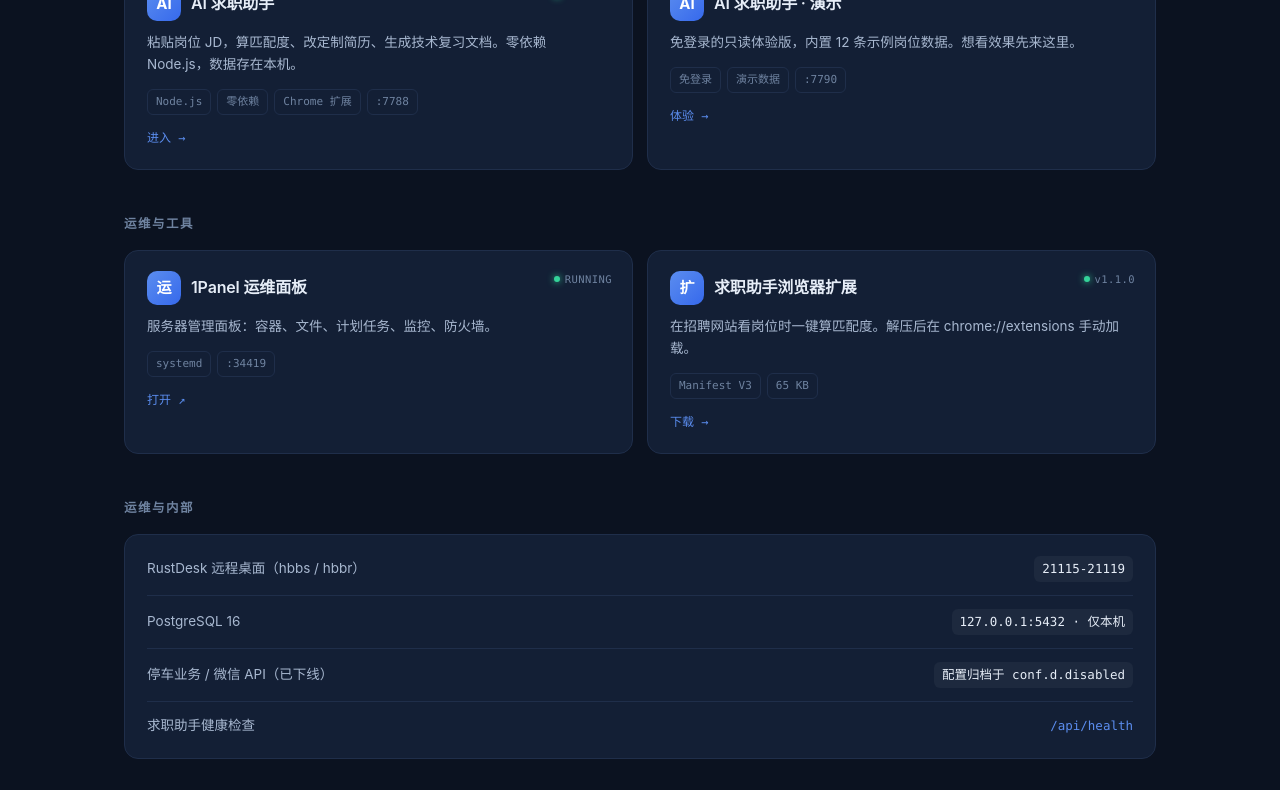
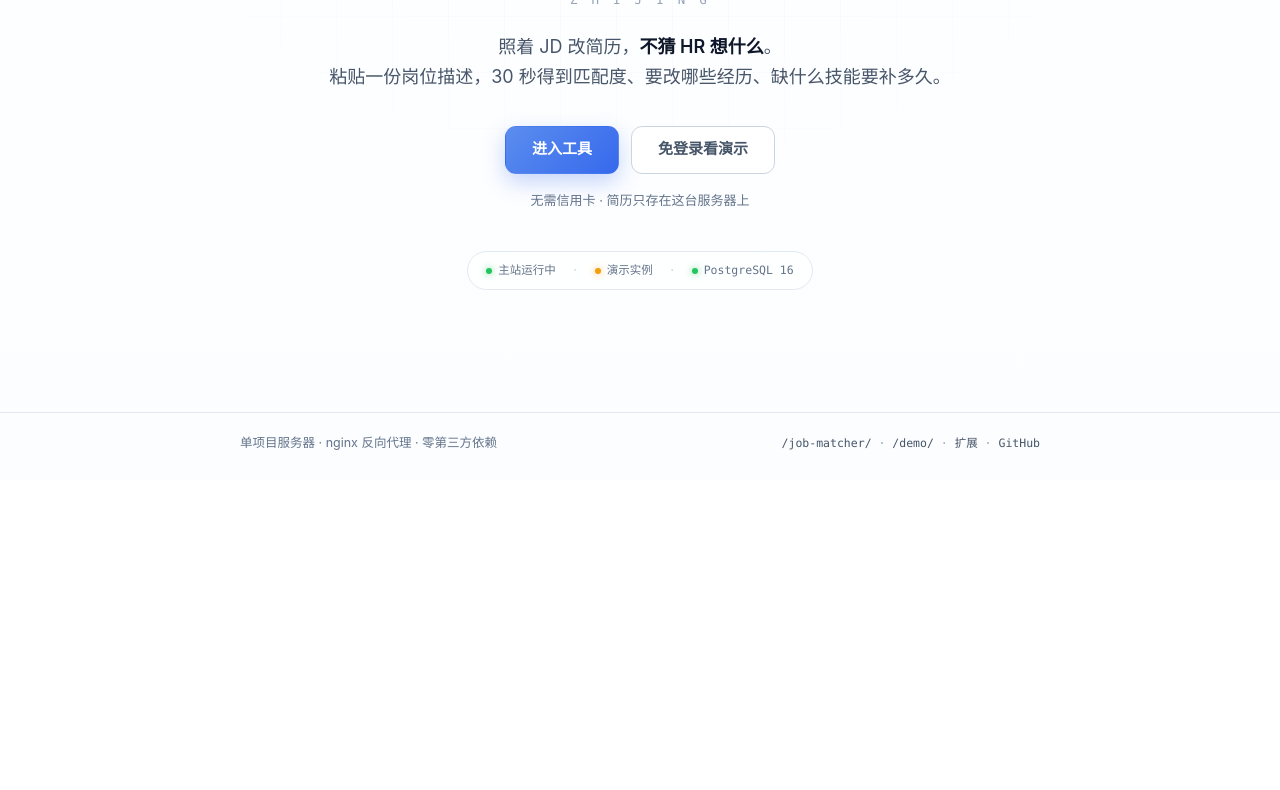
Before and after one commit to zhulifeng728/job-matcher, a browser extension: page portal/index.html in a window 1280 px wide. Shown: the part 320-1110 px from the top of the page. After the commit the page ends 800 px from the top, so only its background shows below. Drawn offline with Linux system fonts and the light colour scheme.

Commit message:
feat: 产品改名「职镜」，门户改为单项目入口，清理停车项目残留
用户反馈：停车/微信 API 不要了，服务器现在只有一个项目，
门户显示不对，让自己起个名字。

一、改名：AI 求职助手 → 职镜（ZhiJing）
  副标：照着 JD 改简历，不猜 HR 想什么
  覆盖范围：页面 title / 导航 logo / 落地页 / 登录页 / 页脚 /
            扩展 manifest 与 popup / README
  旧名残留 0 处（前后端全文检索确认）

二、门户重做（portal/index.html）
  之前是「多项目卡片墙」—— 但服务器上只有一个项目，卡片墙本身就不成立，
  而且卡片高度参差、信息对不上。
  改成单项目入口页：
    - 居中：品牌 mark + 职镜 + 拼音 + 一句话定位
    - 双 CTA：进入工具 / 免登录看演示
    - 状态条：主站 / 演示实例 / PostgreSQL
    - 页脚：路由清单 + GitHub
  视觉与产品品牌一致（同一套 #3669EC 渐变），不再是深色运维风。

三、服务器清理
  删除 conf.d.disabled/ 下归档的两个停车项目配置，
  以及 conf.d/ 里遗留的 parking.conf.bak / tcjzrz..._bak / default.conf.bak。
  现在 conf.d 只剩 job-matcher.conf（+ 一个本次改动的备份）。

实测：门户 200（title=职镜）、/job-matcher/ 200（旧名 0 处）、
/demo/ 200、扩展包 name=「职镜 · 岗位匹配」，
移动端 390px 零溢出，控制台零错误。

```diff
--- a/portal/index.html
+++ b/portal/index.html
@@ -3,219 +3,147 @@
 <head>
 <meta charset="utf-8">
 <meta name="viewport" content="width=device-width, initial-scale=1">
-<title>服务器项目门户 · 150.158.49.37</title>
-<meta name="description" content="这台服务器上运行的项目入口">
+<title>职镜 · 照着 JD 改简历，不猜 HR 想什么</title>
+<meta name="description" content="职镜 —— 粘贴一份岗位描述，30 秒得到匹配度、要改哪些经历、缺什么技能要补多久。">
 <style>
   :root {
-    --bg: #0B1220; --bg-2: #111B2E; --card: #131F35; --card-h: #17253F;
-    --line: #1F2E4A; --ink: #E6EDF7; --ink-2: #A8B8D0; --ink-3: #6F83A0;
-    --brand: #5B8DEF; --brand-2: #3669EC;
-    --ok: #34D399; --warn: #FBBF24; --off: #64748B;
+    --brand: #3669EC; --brand-2: #5B8DEF; --ink: #0F172A; --ink-2: #475569;
+    --ink-3: #64748B; --line: #E2E8F0; --line-2: #CBD5E1;
     --mono: ui-monospace, "SF Mono", Menlo, Consolas, monospace;
+    --grad: linear-gradient(135deg, #5B8DEF, #3669EC);
   }
   * { box-sizing: border-box; }
+  html, body { height: 100%; }
   body {
-    margin: 0; background: radial-gradient(1200px 600px at 50% -10%, #16233C 0%, var(--bg) 60%);
-    color: var(--ink); min-height: 100vh;
-    font: 15px/1.6 -apple-system, "PingFang SC", "Microsoft YaHei", system-ui, sans-serif;
+    margin: 0; color: var(--ink); background: #fff;
+    font: 15px/1.65 -apple-system, "PingFang SC", "Microsoft YaHei", system-ui, sans-serif;
     -webkit-font-smoothing: antialiased;
-  }
-  .wrap { max-width: 1080px; margin: 0 auto; padding: 56px 24px 72px; }
-
-  header { margin-bottom: 40px; }
-  .eyebrow {
-    display: inline-flex; align-items: center; gap: 7px;
-    font-family: var(--mono); font-size: 12px; color: var(--ink-3);
-    border: 1px solid var(--line); background: rgba(255,255,255,.02);
-    padding: 5px 11px; border-radius: 999px; margin-bottom: 18px;
-  }
-  .dot { width: 6px; height: 6px; border-radius: 50%; background: var(--ok); box-shadow: 0 0 8px var(--ok); }
-  h1 { font-size: 34px; line-height: 1.25; letter-spacing: -.025em; margin: 0 0 10px; font-weight: 700; }
-  h1 span { color: var(--ink-3); font-weight: 400; font-family: var(--mono); font-size: 22px; }
-  .sub { color: var(--ink-2); font-size: 15px; margin: 0; max-width: 620px; }
-
-  h2 {
-    font-size: 12.5px; text-transform: uppercase; letter-spacing: .12em;
-    color: var(--ink-3); font-weight: 600; margin: 44px 0 16px;
-    font-family: var(--mono);
+    display: flex; flex-direction: column; min-height: 100vh;
   }
 
-  .grid { display: grid; grid-template-columns: repeat(2, 1fr); gap: 14px; }
+  /* 背景：极淡网格 + 顶部光晕 */
+  .bg {
+    position: fixed; inset: 0; z-index: -1;
+    background:
+      radial-gradient(900px 420px at 50% -12%, rgba(54,105,236,.10), transparent 70%),
+      linear-gradient(#fff, #FBFDFF);
+  }
+  .bg::after {
+    content: ''; position: absolute; inset: 0;
+    background-image:
+      linear-gradient(to right, rgba(15,23,42,.035) 1px, transparent 1px),
+      linear-gradient(to bottom, rgba(15,23,42,.035) 1px, transparent 1px);
+    background-size: 56px 56px;
+    mask-image: radial-gradient(720px 460px at 50% 22%, #000 0%, transparent 78%);
+    -webkit-mask-image: radial-gradient(720px 460px at 50% 22%, #000 0%, transparent 78%);
+  }
 
-  .card {
-    display: block; text-decoration: none; color: inherit;
-    background: var(--card); border: 1px solid var(--line); border-radius: 14px;
-    padding: 20px 22px; transition: border-color .18s, background .18s, transform .18s;
-    position: relative; overflow: hidden;
+  main {
+    flex: 1; display: flex; align-items: center; justify-content: center;
+    padding: 72px 24px 40px; text-align: center;
   }
-  .card:hover { background: var(--card-h); border-color: #2C4470; transform: translateY(-2px); }
-  .card:focus-visible { outline: none; box-shadow: 0 0 0 3px rgba(91,141,239,.4); }
-  .card[data-off] { opacity: .55; }
-  .card[data-off]:hover { transform: none; }
+  .inner { max-width: 660px; width: 100%; }
 
-  .card-top { display: flex; align-items: center; gap: 10px; margin-bottom: 10px; }
-  .badge {
-    width: 34px; height: 34px; border-radius: 10px; flex: none;
-    display: grid; place-items: center; font-size: 15px; font-weight: 700;
-    background: linear-gradient(135deg, var(--brand), var(--brand-2)); color: #fff;
+  .mark {
+    width: 64px; height: 64px; border-radius: 18px; margin: 0 auto 26px;
+    background: var(--grad); color: #fff; display: grid; place-items: center;
+    font-size: 28px; font-weight: 700; letter-spacing: -.02em;
+    box-shadow: 0 14px 34px rgba(54,105,236,.32), inset 0 1px 0 rgba(255,255,255,.28);
   }
-  .card h3 { font-size: 16px; margin: 0; font-weight: 600; letter-spacing: -.01em; }
-  .card p { color: var(--ink-2); font-size: 13.5px; margin: 0 0 14px; line-height: 1.65; }
 
-  .tags { display: flex; flex-wrap: wrap; gap: 6px; }
-  .tag {
-    font-family: var(--mono); font-size: 11px; color: var(--ink-3);
-    border: 1px solid var(--line); padding: 3px 8px; border-radius: 6px;
+  h1 {
+    font-size: 52px; line-height: 1.1; letter-spacing: -.035em;
+    margin: 0 0 8px; font-weight: 800; color: #16233C;
   }
-  .go {
-    font-family: var(--mono); font-size: 12px; color: var(--brand);
-    display: inline-flex; align-items: center; gap: 5px; margin-top: 14px;
+  .py { font-family: var(--mono); font-size: 12.5px; color: #94A3B8; letter-spacing: .26em; margin-bottom: 22px; }
+  .tagline { font-size: 18px; line-height: 1.65; color: var(--ink-2); margin: 0 0 34px; }
+  .tagline b { color: var(--ink); font-weight: 600; }
+
+  .cta { display: flex; gap: 12px; justify-content: center; flex-wrap: wrap; margin-bottom: 16px; }
+  .btn {
+    display: inline-flex; align-items: center; justify-content: center; gap: 8px;
+    height: 48px; padding: 0 26px; border-radius: 11px; border: 1px solid transparent;
+    font-size: 15px; font-weight: 600; text-decoration: none; cursor: pointer;
+    transition: transform .15s, box-shadow .15s, background .15s, border-color .15s, color .15s;
   }
-  .card[data-off] .go { color: var(--ink-3); }
+  .btn:focus-visible { outline: none; box-shadow: 0 0 0 4px rgba(54,105,236,.22); }
+  .btn-primary { background: var(--grad); color: #fff; box-shadow: 0 8px 22px rgba(54,105,236,.28); }
+  .btn-primary:hover { transform: translateY(-1px); box-shadow: 0 12px 28px rgba(54,105,236,.34); }
+  .btn-ghost { background: #fff; color: var(--ink-2); border-color: var(--line-2); }
+  .btn-ghost:hover { color: var(--brand); border-color: #B9CCF5; background: #F7FAFF; }
+
+  .hint { font-size: 13px; color: var(--ink-3); margin-bottom: 40px; }
 
   .status {
-    position: absolute; top: 20px; right: 20px;
-    font-family: var(--mono); font-size: 10.5px; letter-spacing: .04em;
-    display: inline-flex; align-items: center; gap: 5px; color: var(--ink-3);
+    display: inline-flex; align-items: center; gap: 16px; flex-wrap: wrap;
+    justify-content: center; padding: 9px 18px;
+    border: 1px solid var(--line); border-radius: 999px; background: rgba(255,255,255,.72);
+    backdrop-filter: blur(6px);
+    font-family: var(--mono); font-size: 11.5px; color: var(--ink-3);
   }
-  .status i { width: 6px; height: 6px; border-radius: 50%; display: block; }
-  .status.on i { background: var(--ok); box-shadow: 0 0 7px var(--ok); }
-  .status.demo i { background: var(--warn); }
-  .status.off i { background: var(--off); }
+  .status .s { display: inline-flex; align-items: center; gap: 6px; }
+  .status i { width: 6px; height: 6px; border-radius: 50%; background: #22C55E; box-shadow: 0 0 7px rgba(34,197,94,.7); display: block; }
+  .status .s.demo i { background: #F59E0B; box-shadow: 0 0 7px rgba(245,158,11,.6); }
+  .status .sep { color: var(--line-2); }
 
-  .row {
-    display: flex; align-items: center; justify-content: space-between; gap: 16px;
-    padding: 13px 0; border-bottom: 1px solid var(--line);
-    font-size: 13.5px; color: var(--ink-2);
-  }
-  .row:last-child { border-bottom: none; }
-  .row .k { display: flex; align-items: center; gap: 9px; }
-  .row code {
-    font-family: var(--mono); font-size: 12.5px; color: var(--ink);
-    background: rgba(255,255,255,.045); padding: 3px 8px; border-radius: 6px;
-  }
-  .row a { color: var(--brand); text-decoration: none; font-family: var(--mono); font-size: 12.5px; }
-  .row a:hover { text-decoration: underline; }
-
-  footer {
-    margin-top: 48px; padding-top: 22px; border-top: 1px solid var(--line);
-    color: var(--ink-3); font-size: 12.5px; display: flex;
-    justify-content: space-between; gap: 16px; flex-wrap: wrap;
-    font-family: var(--mono);
+  footer { padding: 20px 24px 26px; border-top: 1px solid var(--line); color: var(--ink-3); font-size: 12.5px; }
+  .f-inner {
+    max-width: 800px; margin: 0 auto; display: flex;
+    justify-content: space-between; gap: 14px; flex-wrap: wrap; align-items: center;
   }
   footer a { color: var(--ink-2); text-decoration: none; }
-  footer a:hover { color: var(--ink); }
+  footer a:hover { color: var(--brand); }
+  .f-meta { font-family: var(--mono); font-size: 11.5px; color: #94A3B8; }
 
-  @media (max-width: 760px) {
-    .wrap { padding: 36px 18px 56px; }
-    h1 { font-size: 26px; }
-    .grid { grid-template-columns: 1fr; }
+  @media (max-width: 640px) {
+    main { padding: 52px 20px 32px; }
+    h1 { font-size: 38px; }
+    .tagline { font-size: 16px; }
   }
 </style>
 </head>
 <body>
-<div class="wrap">
+<div class="bg"></div>
 
-  <header>
-    <div class="eyebrow"><span class="dot"></span>150.158.49.37 · nginx + docker</div>
-    <h1>服务器项目门户 <span>/ projects</span></h1>
-    <p class="sub">这台机器上跑着几个独立项目。这里是统一入口 —— 公开访问的直接点，内部服务需要对应权限。</p>
-  </header>
+<main>
+  <div class="inner">
+    <div class="mark">职</div>
 
-  <h2>公开项目</h2>
-  <div class="grid">
+    <h1>职镜</h1>
+    <div class="py">Z H I J I N G</div>
 
-    <a class="card" href="/job-matcher/">
-      <div class="status on"><i></i>RUNNING</div>
-      <div class="card-top">
-        <div class="badge">AI</div>
-        <h3>AI 求职助手</h3>
-      </div>
-      <p>粘贴岗位 JD，算匹配度、改定制简历、生成技术复习文档。零依赖 Node.js，数据存在本机。</p>
-      <div class="tags">
-        <span class="tag">Node.js</span>
-        <span class="tag">零依赖</span>
-        <span class="tag">Chrome 扩展</span>
-        <span class="tag">:7788</span>
-      </div>
-      <div class="go">进入 →</div>
-    </a>
+    <p class="tagline">
+      照着 JD 改简历，<b>不猜 HR 想什么</b>。<br>
+      粘贴一份岗位描述，30 秒得到匹配度、要改哪些经历、缺什么技能要补多久。
+    </p>
 
-    <a class="card" href="/demo/">
-      <div class="status demo"><i></i>DEMO</div>
-      <div class="card-top">
-        <div class="badge">AI</div>
-        <h3>AI 求职助手 · 演示</h3>
-      </div>
-      <p>免登录的只读体验版，内置 12 条示例岗位数据。想看效果先来这里。</p>
-      <div class="tags">
-        <span class="tag">免登录</span>
-        <span class="tag">演示数据</span>
-        <span class="tag">:7790</span>
-      </div>
-      <div class="go">体验 →</div>
-    </a>
+    <div class="cta">
+      <a class="btn btn-primary" href="/job-matcher/">进入工具</a>
+      <a class="btn btn-ghost" href="/demo/">免登录看演示</a>
+    </div>
+    <div class="hint">无需信用卡 · 简历只存在这台服务器上</div>
 
-  </div>
-
-  <h2>运维与工具</h2>
-  <div class="grid">
-
-    <a class="card" href="https://150.158.49.37:34419" target="_blank" rel="noopener">
-      <div class="status on"><i></i>RUNNING</div>
-      <div class="card-top">
-        <div class="badge">运</div>
-        <h3>1Panel 运维面板</h3>
-      </div>
-      <p>服务器管理面板：容器、文件、计划任务、监控、防火墙。</p>
-      <div class="tags">
-        <span class="tag">systemd</span>
-        <span class="tag">:34419</span>
-      </div>
-      <div class="go">打开 ↗</div>
-    </a>
-
-    <a class="card" href="/job-matcher/download/job-matcher-extension.zip">
-      <div class="status on"><i></i>v1.1.0</div>
-      <div class="card-top">
-        <div class="badge">扩</div>
-        <h3>求职助手浏览器扩展</h3>
-      </div>
-      <p>在招聘网站看岗位时一键算匹配度。解压后在 chrome://extensions 手动加载。</p>
-      <div class="tags">
-        <span class="tag">Manifest V3</span>
-        <span class="tag">65 KB</span>
-      </div>
-      <div class="go">下载 →</div>
-    </a>
-
-  </div>
-
-  <h2>运维与内部</h2>
-  <div class="card" style="padding:8px 22px">
-    <div class="row">
-      <span class="k">RustDesk 远程桌面（hbbs / hbbr）</span>
-      <code>21115-21119</code>
-    </div>
-    <div class="row">
-      <span class="k">PostgreSQL 16</span>
-      <code>127.0.0.1:5432 · 仅本机</code>
-    </div>
-    <div class="row">
-      <span class="k">停车业务 / 微信 API（已下线）</span>
-      <code>配置归档于 conf.d.disabled</code>
-    </div>
-    <div class="row">
-      <span class="k">求职助手健康检查</span>
-      <a href="/api/health">/api/health</a>
+    <div class="status">
+      <span class="s"><i></i>主站运行中</span>
+      <span class="sep">·</span>
+      <span class="s demo"><i></i>演示实例</span>
+      <span class="sep">·</span>
+      <span class="s"><i></i>PostgreSQL 16</span>
     </div>
   </div>
+</main>
 
-  <footer>
-    <span>Ubuntu 22.04 · 4C / 3.3G · nginx (docker) 反向代理</span>
-    <span><a href="/job-matcher/">job-matcher</a> · <a href="/demo/">demo</a></span>
-  </footer>
+<footer>
+  <div class="f-inner">
+    <span>单项目服务器 · nginx 反向代理 · 零第三方依赖</span>
+    <span class="f-meta">
+      <a href="/job-matcher/">/job-matcher/</a> ·
+      <a href="/demo/">/demo/</a> ·
+      <a href="/job-matcher/download/job-matcher-extension.zip">扩展</a> ·
+      <a href="https://github.com/zhulifeng728/job-matcher" target="_blank" rel="noopener">GitHub</a>
+    </span>
+  </div>
+</footer>
 
-</div>
 </body>
 </html>
```
Also changed, not shown: extension/popup.html (+2 -2 lines), public/index.html (+10 -10 lines), README.md, extension/manifest.json, 1 other file.
